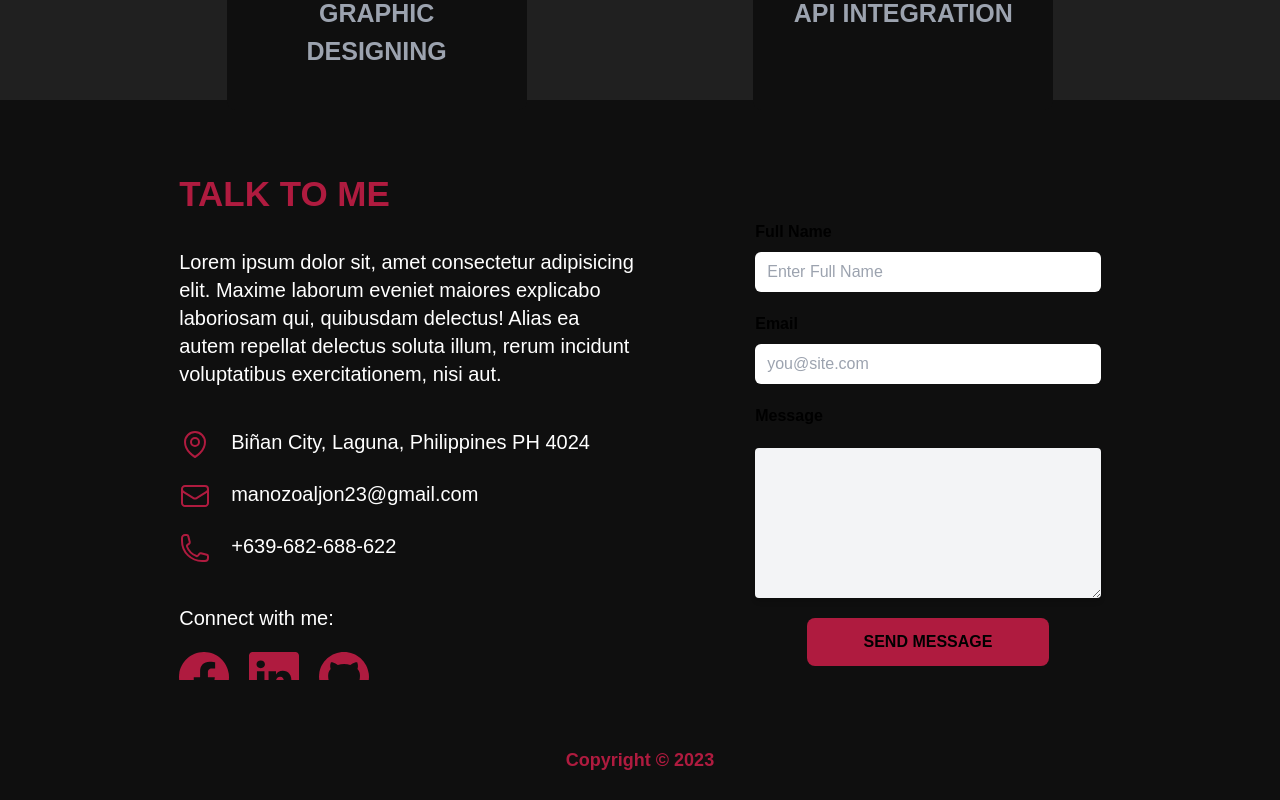
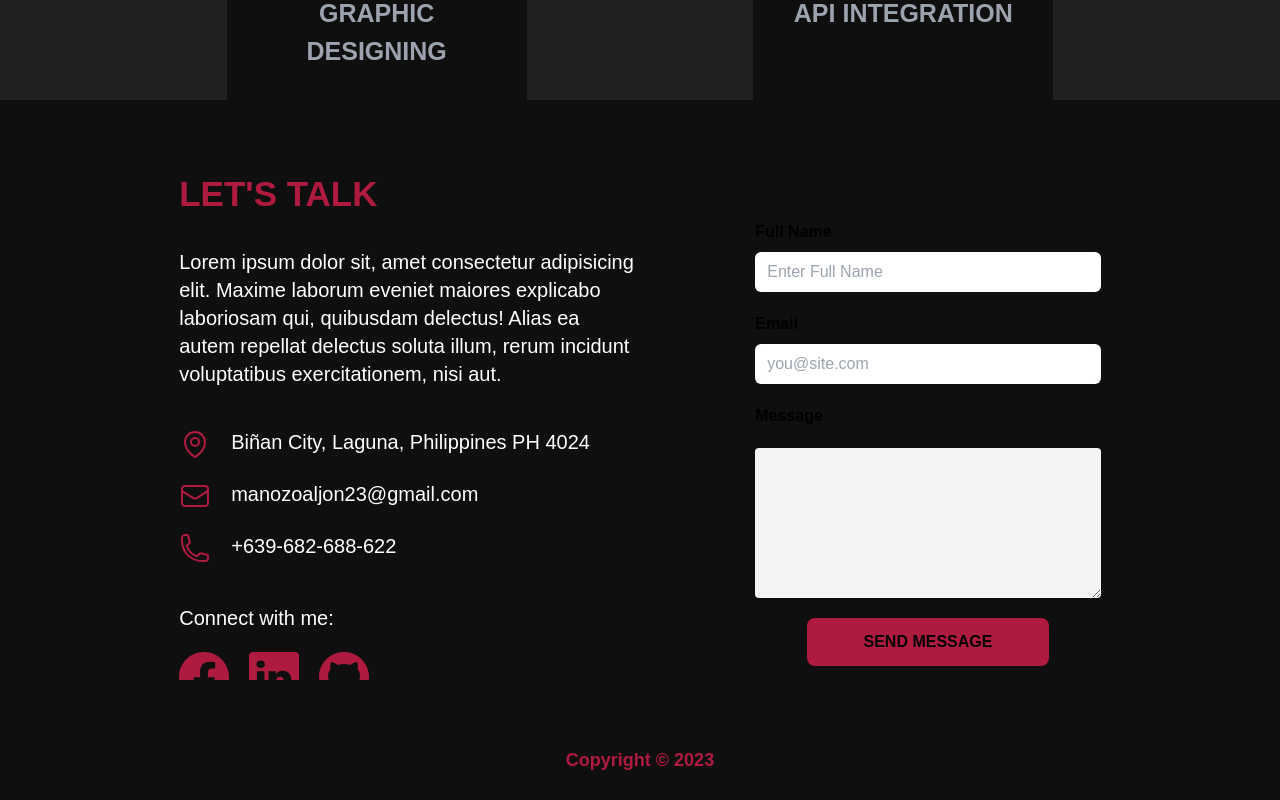
Before and after one commit to jonmanozo/LandingPage, a React (Vite) app: page / in a window 1280 px wide. Shown: the part 3900-4700 px from the top of the page. Built offline with nearby package versions, Linux system fonts and the light colour scheme.

Commit message:
Change to  Lets Talk Text

```diff
--- a/src/components/Footer.jsx
+++ b/src/components/Footer.jsx
@@ -8,7 +8,7 @@ export default function Footer() {
          <div id="Contact" className="flex justify-center w-[100%] h-[700px]">
                 <div className="flex justify-evenly  w-[90%] h-[500px] mt-20">
                   <div className="flex w-[40%] flex-col text-xl text-white">
-                    <span className='text-[35px] text-red font-extrabold mb-10 '>TALK TO ME</span>
+                    <span className='text-[35px] text-red font-extrabold mb-10 '>LET'S TALK</span>
                     <div className="">Lorem ipsum dolor sit, amet consectetur adipisicing elit. Maxime laborum
                     eveniet maiores explicabo laboriosam qui, quibusdam delectus! Alias ea autem repellat delectus
                     soluta illum, rerum incidunt voluptatibus exercitationem, nisi aut.</div>
```
